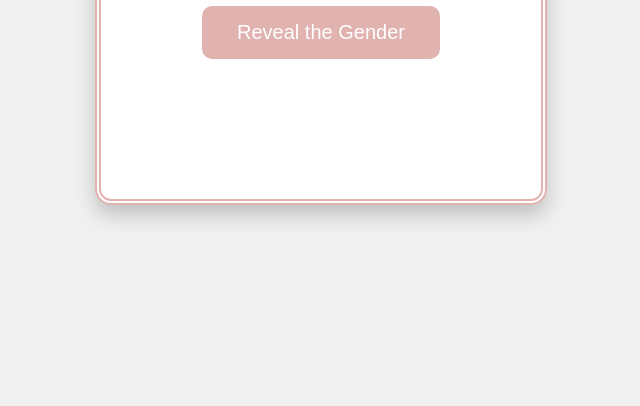
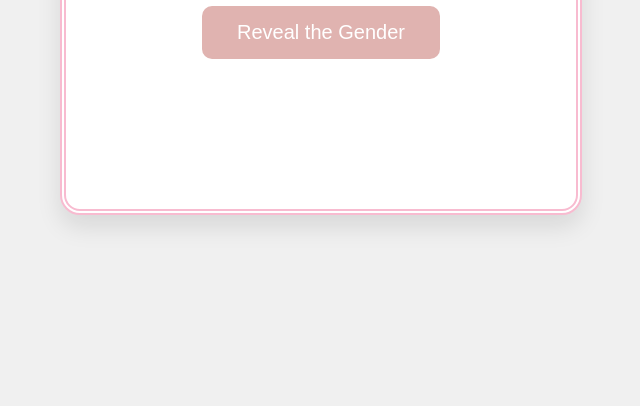
Before and after one commit to vikramprabhur/gender-reveal, a plain HTML site: page index.html in a window 1280 px wide. Shown: the part 394-800 px from the top of the page, without its empty margins (319-959 px from the left). Drawn offline with Linux system fonts and the light colour scheme.

Commit message:
styles.css

```diff
--- a/styles.css
+++ b/styles.css
@@ -11,16 +11,17 @@ body {
     height: 100vh;
   }
 
-  .container {
-    background: #fff;
-    border: 6px double #e0b3b0;
-    padding: 60px;
-    border-radius: 16px;
-    width: 320px;
-    margin: auto;
-    box-shadow: 0 10px 20px rgba(0, 0, 0, 0.2);
-    position: relative;
+    .container {
+    background: white;
+    padding: 70px 30px;
+    border-radius: 20px;
+    width: 95%;
+    max-width: 450px;
+    text-align: center;
+    box-shadow: 0 12px 24px rgba(0, 0, 0, 0.1);
+    transition: all 0.3s ease;
     animation: fadeInUp 1s ease both;
+    border: 6px double #f8bbd0;
   }
 
   button {
```
